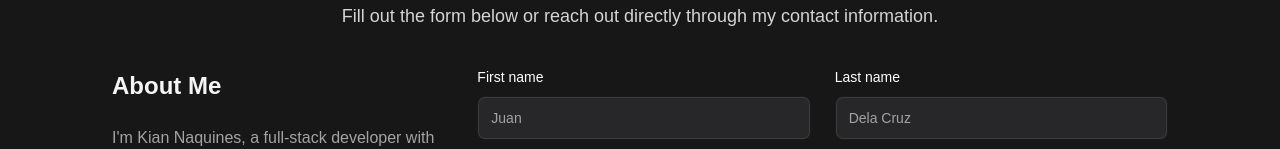
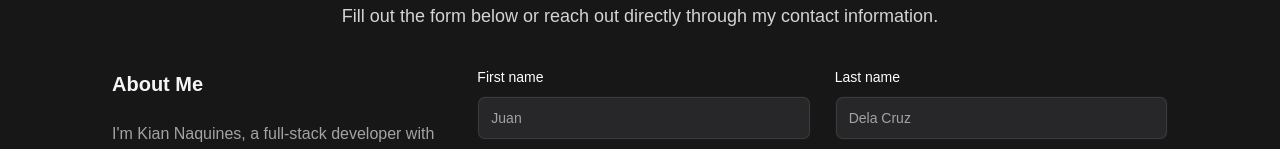
Before and after one commit to kiannaquines/kian_portfolio, a Next.js app: page / in a window 1280 px wide. Shown: the part 7066-7215 px from the top of the page. Built offline with nearby package versions, Linux system fonts and the light colour scheme; a web font is replaced by a local one.

Commit message:
Update footer component heading size for improved visual hierarchy

```diff
--- a/components/ui/footer.tsx
+++ b/components/ui/footer.tsx
@@ -84,7 +84,7 @@ export function Footer() {
 
         <div className="grid grid-cols-1 lg:grid-cols-3 gap-10">
           <div className="space-y-6">
-            <h2 className="text-2xl font-bold">About Me</h2>
+            <h2 className="text-xl font-bold">About Me</h2>
             <div className="space-y-4">
               <p className="text-neutral-400">
                 I'm Kian Naquines, a full-stack developer with expertise in modern web technologies and a passion for creating efficient, scalable solutions.
```
